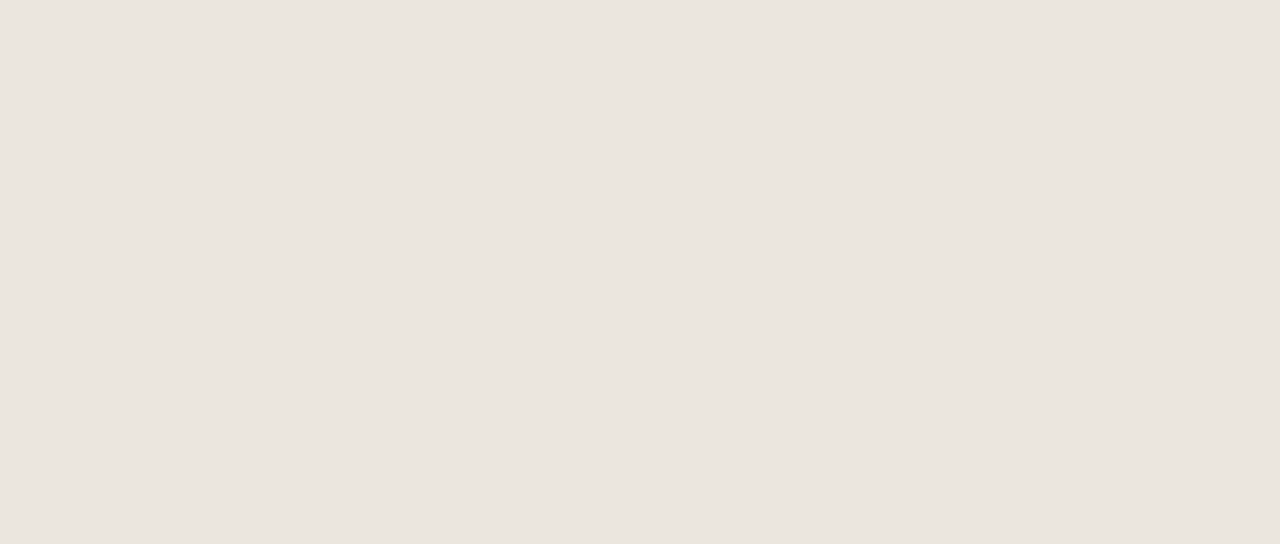
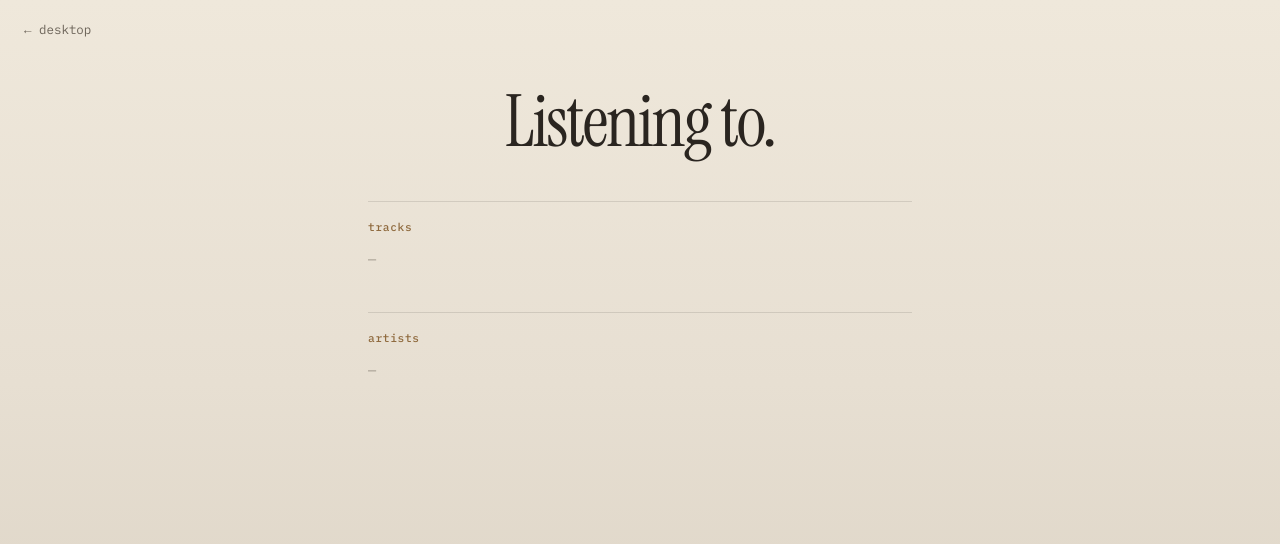
Before and after one commit to jagmansidhu/Portfolio-V2, a React (Vite) app: page /music in a window 1280 px wide. Before the commit this address had no page. Shown: the top 544 px of the page. Built offline with nearby package versions, Linux system fonts and the light colour scheme.

Commit message:
Add curated Listening to music page and desktop folder.

```diff
--- a/content/portfolio-content.json
+++ b/content/portfolio-content.json
@@ -14,7 +14,7 @@
     {
       "institution": "University of British Columbia",
       "degree": "Bachelor's (Computing Science / CS Major)",
-      "status": "In progress — 4th year",
+      "status": "In progress \u2014 4th year",
       "location": "Vancouver, BC",
       "notes": "Also completed ECON 398 coursework tied to the OAS labour participation research project."
     }
@@ -118,7 +118,7 @@
     {
       "role": "Software Developer",
       "company": "UBC Men's Mental Health Club",
-      "subtitle": "Sept 2025 – Present",
+      "subtitle": "Sept 2025 \u2013 Present",
       "location": "Vancouver, BC",
       "desc": [
         "Full-stack club site for 65+ members with Stripe membership checkout, JWT and Google OAuth login, and an admin dashboard for events and finances."
@@ -138,7 +138,7 @@
     {
       "role": "IT Support Specialist",
       "company": "SSL Computers",
-      "subtitle": "Jan 2023 – Jun 2023",
+      "subtitle": "Jan 2023 \u2013 Jun 2023",
       "location": "Calgary, AB",
       "desc": [
         "Hardware repair and network support on Windows, macOS, and Linux. Wrote PowerShell and Bash scripts that cut diagnostic turnaround by 40%."
@@ -155,11 +155,11 @@
   "projects": [
     {
       "title": "UBC-Newcomers",
-      "subtitle": "May 2026 · ",
-      "subtitleBold": "UBC CIC × AWS Hackathon Winner",
+      "subtitle": "May 2026 \u00b7 ",
+      "subtitleBold": "UBC CIC \u00d7 AWS Hackathon Winner",
       "tagline": "Campus connection app for transfer, international, and first-year students",
       "desc": [
-        "Won the UBC CIC × AWS Hackathon. Built UBC-Newcomers with a geofenced campus map, scraped club and faculty events, and peer matching via Claude on AWS Bedrock."
+        "Won the UBC CIC \u00d7 AWS Hackathon. Built UBC-Newcomers with a geofenced campus map, scraped club and faculty events, and peer matching via Claude on AWS Bedrock."
       ],
       "tech": [
         "TypeScript",
@@ -174,7 +174,7 @@
     },
     {
       "title": "TheRoommate",
-      "subtitle": "Aug 2025 – Present",
+      "subtitle": "Aug 2025 \u2013 Present",
       "tagline": "Housing app for roommates and landlords",
       "desc": [
         "Web app for expense splitting, chores, lease documents, and landlord messaging. Deployed on Railway with Spring Boot, React, PostgreSQL, and WebSocket."
@@ -194,7 +194,7 @@
     },
     {
       "title": "Nodify",
-      "subtitle": "Jan 2026 · nwHacks",
+      "subtitle": "Jan 2026 \u00b7 nwHacks",
       "tagline": "Email urgency scoring and trend dashboards with Gemini",
       "desc": [
         "Built at nwHacks 2026. Uses the Gemini API to categorize emails and score urgency; includes a dashboard for trends in security alerts, meetings, and bills."
@@ -208,7 +208,7 @@
     },
     {
       "title": "Lumina",
-      "subtitle": "Jun 2025 – Aug 2025",
+      "subtitle": "Jun 2025 \u2013 Aug 2025",
       "tagline": "Sentiment and intent classification from user text",
       "desc": [
         "Fine-tuned Transformer models to classify sentiment and intent from free-text input."
@@ -242,7 +242,7 @@
       "subtitle": "Data Visualization",
       "tagline": "Formula 1 championship data from 1950 to 2020",
       "desc": [
-        "Visualized Kaggle F1 race data (1950–2020) in Power BI after cleaning with Power Query."
+        "Visualized Kaggle F1 race data (1950\u20132020) in Power BI after cleaning with Power Query."
       ],
       "tech": [
         "Power BI",
@@ -634,5 +634,9 @@
       "isbn": "9780140268867",
       "cover": "https://covers.openlibrary.org/b/isbn/9780140268867-L.jpg"
     }
-  ]
+  ],
+  "music": {
+    "tracks": [],
+    "artists": []
+  }
 }
--- a/src/App.jsx
+++ b/src/App.jsx
@@ -5,6 +5,7 @@ import Experience from './pages/Experience';
 import Projects from './pages/Projects';
 import Books from './pages/Books';
 import Data from './pages/Data';
+import Music from './pages/Music';
 import './index.css';
 
 export default function App() {
@@ -16,6 +17,7 @@ export default function App() {
         <Route path="/projects" element={<Projects />} />
         <Route path="/books" element={<Books />} />
         <Route path="/data" element={<Data />} />
+        <Route path="/music" element={<Music />} />
       </Routes>
       <Analytics />
     </BrowserRouter>
--- a/src/pages/Desktop.jsx
+++ b/src/pages/Desktop.jsx
@@ -11,6 +11,7 @@ const folders = [
   { label: 'projects', to: '/projects', style: { bottom: '20%', left: '18%' }, delay: 0.32, rotate: 3 },
   { label: 'library', to: '/books', style: { top: '18%', right: '15%' }, delay: 0.24, rotate: 5 },
   { label: 'data', to: '/data', style: { bottom: '22%', right: '14%' }, delay: 0.38, rotate: -6 },
+  { label: 'music', to: '/music', style: { bottom: '17%', left: '61%' }, delay: 0.3, rotate: -3 },
 ];
 
 export default function Desktop() {
--- /dev/null
+++ b/src/pages/Music.css
@@ -0,0 +1,146 @@
+.listening {
+  --ink: #1f1c18;
+  --ink-soft: #6b6358;
+  --rule: rgba(31, 28, 24, 0.12);
+  --accent-line: #8f6a3e;
+
+  min-height: 100dvh;
+  background:
+    linear-gradient(180deg, #efe8db 0%, #e7dfd2 48%, #d9d0c1 100%);
+  color: var(--ink);
+}
+
+.listening-top {
+  padding: 1.1rem 1.5rem;
+}
+
+.listening-back {
+  font-family: 'IBM Plex Mono', ui-monospace, monospace;
+  font-size: 0.78rem;
+  color: var(--ink-soft);
+  transition: color 0.15s ease;
+}
+
+.listening-back:hover {
+  color: var(--ink);
+}
+
+.listening-heading {
+  padding: 2rem 1.5rem 2.75rem;
+  text-align: center;
+}
+
+.listening-title {
+  margin: 0;
+  font-family: 'Instrument Serif', Georgia, serif;
+  font-weight: 400;
+  font-size: clamp(2.6rem, 7vw, 4.5rem);
+  letter-spacing: -0.03em;
+  line-height: 0.95;
+  color: #2a2520;
+}
+
+.listening-body {
+  width: min(34rem, calc(100% - 2.5rem));
+  margin: 0 auto;
+  padding: 0 0 4rem;
+  display: flex;
+  flex-direction: column;
+  gap: 2.75rem;
+}
+
+.listening-section {
+  border-top: 1px solid var(--rule);
+  padding-top: 1.15rem;
+}
+
+.listening-kicker {
+  margin: 0 0 1rem;
+  font-family: 'IBM Plex Mono', ui-monospace, monospace;
+  font-size: 0.7rem;
+  font-weight: 500;
+  letter-spacing: 0.06em;
+  text-transform: lowercase;
+  color: var(--accent-line);
+}
+
+.listening-list {
+  list-style: none;
+  margin: 0;
+  padding: 0;
+  display: flex;
+  flex-direction: column;
+  gap: 0.85rem;
+  counter-reset: track;
+}
+
+.listening-list:not(.listening-list-plain) > li {
+  counter-increment: track;
+}
+
+.listening-list:not(.listening-list-plain) > li::before {
+  content: counter(track, decimal-leading-zero);
+  font-family: 'IBM Plex Mono', ui-monospace, monospace;
+  font-size: 0.68rem;
+  color: var(--ink-soft);
+  width: 1.6rem;
+  flex-shrink: 0;
+}
+
+.listening-list:not(.listening-list-plain) > li {
+  display: flex;
+  align-items: baseline;
+  gap: 0.75rem;
+}
+
+.listening-row {
+  display: flex;
+  flex-wrap: wrap;
+  align-items: baseline;
+  justify-content: space-between;
+  gap: 0.35rem 1.25rem;
+  flex: 1;
+  min-width: 0;
+}
+
+a.listening-row:hover .listening-song {
+  color: var(--accent-line);
+}
+
+.listening-song {
+  font-family: 'Instrument Serif', Georgia, serif;
+  font-size: 1.2rem;
+  letter-spacing: -0.01em;
+  line-height: 1.25;
+  color: var(--ink);
+  transition: color 0.15s ease;
+}
+
+.listening-artist {
+  font-family: 'IBM Plex Mono', ui-monospace, monospace;
+  font-size: 0.72rem;
+  color: var(--ink-soft);
+}
+
+.listening-empty {
+  margin: 0;
+  font-family: 'IBM Plex Mono', ui-monospace, monospace;
+  font-size: 0.85rem;
+  color: var(--ink-soft);
+  opacity: 0.55;
+}
+
+.listening-list-plain > li {
+  padding: 0.15rem 0;
+}
+
+@media (max-width: 600px) {
+  .listening-heading {
+    padding: 1.5rem 1.25rem 2rem;
+  }
+
+  .listening-row {
+    flex-direction: column;
+    gap: 0.2rem;
+  }
+}
--- /dev/null
+++ b/src/pages/Music.jsx
@@ -0,0 +1,90 @@
+import { Link } from 'react-router-dom';
+import { motion, useReducedMotion } from 'framer-motion';
+import content from '../../content/portfolio-content.json';
+import './Music.css';
+
+const MotionDiv = motion.div;
+
+export default function Music() {
+  const reduce = useReducedMotion();
+  const tracks = content.music?.tracks ?? [];
+  const artists = content.music?.artists ?? [];
+
+  return (
+    <main className="listening">
+      <header className="listening-top">
+        <Link to="/" className="listening-back">
+          ← desktop
+        </Link>
+      </header>
+
+      <MotionDiv
+        className="listening-heading"
+        initial={reduce ? false : { opacity: 0, y: 10 }}
+        animate={{ opacity: 1, y: 0 }}
+        transition={reduce ? { duration: 0 } : { duration: 0.55, ease: [0.22, 1, 0.36, 1] }}
+      >
+        <h1 className="listening-title">Listening to.</h1>
+      </MotionDiv>
+
+      <MotionDiv
+        className="listening-body"
+        initial={reduce ? false : { opacity: 0, y: 8 }}
+        animate={{ opacity: 1, y: 0 }}
+        transition={reduce ? { duration: 0 } : { delay: 0.12, duration: 0.5, ease: [0.22, 1, 0.36, 1] }}
+      >
+        <section className="listening-section" aria-labelledby="listening-tracks">
+          <h2 id="listening-tracks" className="listening-kicker">
+            tracks
+          </h2>
+          {tracks.length === 0 ? (
+            <p className="listening-empty">—</p>
+          ) : (
+            <ol className="listening-list">
+              {tracks.map((track) => (
+                <li key={`${track.title}-${track.artist}`}>
+                  {track.link ? (
+                    <a href={track.link} target="_blank" rel="noreferrer" className="listening-row">
+                      <span className="listening-song">{track.title}</span>
+                      <span className="listening-artist">{track.artist}</span>
+                    </a>
+                  ) : (
+                    <div className="listening-row">
+                      <span className="listening-song">{track.title}</span>
+                      <span className="listening-artist">{track.artist}</span>
+                    </div>
+                  )}
+                </li>
+              ))}
+            </ol>
+          )}
+        </section>
+
+        <section className="listening-section" aria-labelledby="listening-artists">
+          <h2 id="listening-artists" className="listening-kicker">
+            artists
+          </h2>
+          {artists.length === 0 ? (
+            <p className="listening-empty">—</p>
+          ) : (
+            <ul className="listening-list listening-list-plain">
+              {artists.map((artist) => (
+                <li key={artist.name ?? artist}>
+                  {typeof artist === 'string' ? (
+                    <span className="listening-song">{artist}</span>
+                  ) : artist.link ? (
+                    <a href={artist.link} target="_blank" rel="noreferrer" className="listening-row">
+                      <span className="listening-song">{artist.name}</span>
+                    </a>
+                  ) : (
+                    <span className="listening-song">{artist.name}</span>
+                  )}
+                </li>
+              ))}
+            </ul>
+          )}
+        </section>
+      </MotionDiv>
+    </main>
+  );
+}
```
